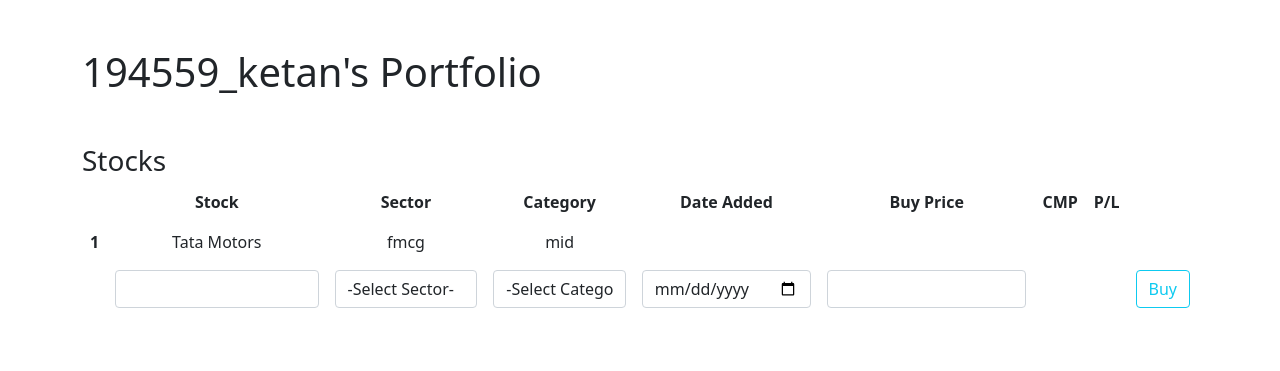
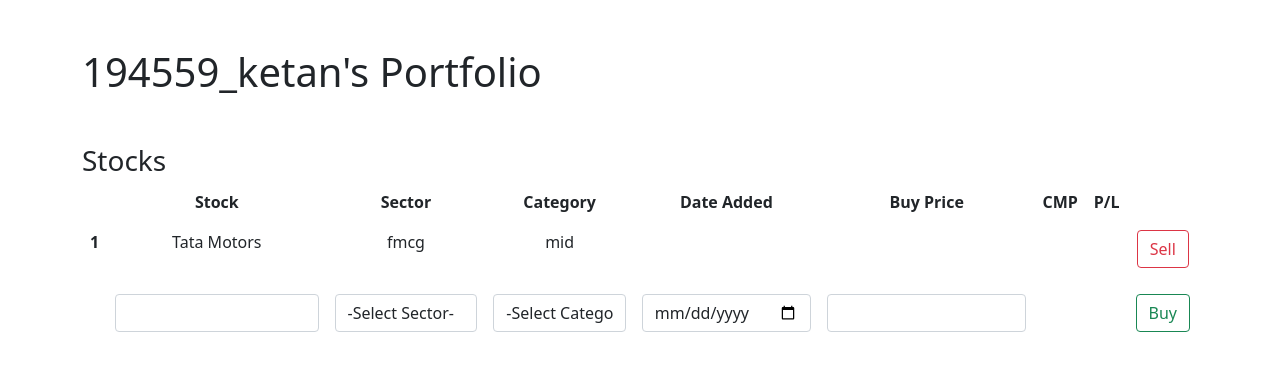
Before and after one commit to ketann26/Stock-Screener, a Flask app: page /portfolio in a window 1280 px wide. Shown: the part 56-427 px from the top of the page. Run offline with Flask 2, Linux system fonts and the light colour scheme; a user stored in the database is signed in; data comes from the database, SQL or seed files in the repository; both versions use the stored data as it was after the commit.

Commit message:
Delete entries from database

```diff
--- a/stockscreener/forms.py
+++ b/stockscreener/forms.py
@@ -1,6 +1,6 @@
 from flask.app import Flask
 from flask_wtf import FlaskForm
-from wtforms import StringField, PasswordField, SubmitField
+from wtforms import StringField, PasswordField, SubmitField, HiddenField
 from wtforms.fields.choices import SelectField
 from wtforms.fields.datetime import DateField
 from wtforms.fields.numeric import DecimalField
@@ -58,4 +58,9 @@ class BuyStockForm(FlaskForm):
                                                 ('small', 'Small Cap')])
     date_added = DateField('Date Added')
     buy = DecimalField('Buy Price')
-    submit = SubmitField('Buy')
+    buy_btn = SubmitField('Buy')
+
+class SellStockForm(FlaskForm):
+
+    sell_id = HiddenField('Hidden Table Row ID')
+    sell_btn = SubmitField('Sell')
--- a/stockscreener/routes.py
+++ b/stockscreener/routes.py
@@ -3,7 +3,7 @@ from flask_bcrypt import check_password_hash
 from flask_login import login_user, current_user, logout_user, login_required
 
 from stockscreener import app, bcrypt, db
-from stockscreener.forms import RegistrationForm, LoginForm, BuyStockForm
+from stockscreener.forms import RegistrationForm, LoginForm, BuyStockForm, SellStockForm
 from stockscreener.models import Portfolio, User
 
 db.create_all()
@@ -40,6 +40,7 @@ def login():
             return redirect(next_page) if next_page else redirect(url_for('root'))
         else:
             flash(f'Login failed! Please check the email and password', 'danger')
+
     return render_template('login.html', title='Log In', form=form)
 
 @app.route("/logout")
@@ -57,30 +58,30 @@ def account():
 @login_required
 def view_portfolio():
 
-    form = BuyStockForm()
+    buyform = BuyStockForm()
+    sellform = SellStockForm()
     holdings = Portfolio.query.filter_by(user_id=current_user.id)
 
-    if form.validate_on_submit():
+    if sellform.sell_btn.data and sellform.validate():
 
-        new_stock = Portfolio(stock=form.stock_name.data, sector=form.sector.data, category=form.category.data,
+        stock_to_sell = Portfolio.query.get(sellform.sell_id.data)
+        db.session.delete(stock_to_sell)
+        db.session.commit()
+        flash('Stock Removed from Holdings!', 'danger')
+
+        return redirect(url_for('view_portfolio'))
+
+    if buyform.buy_btn.data and buyform.validate():
+
+        new_stock = Portfolio(stock=buyform.stock_name.data, sector=buyform.sector.data, category=buyform.category.data,
                                 author=current_user)
         db.session.add(new_stock)
         db.session.commit()
         flash('Stock Added to Holdings!', 'success')
+
         return redirect(url_for('view_portfolio'))
 
-    return render_template('portfolio.html', title='Portfolio', form=form, holdings=holdings)
-
-# @app.route("/portfolio/buy", methods=['POST', 'GET'])
-# @login_required
-# def buy():
-
-#     form = BuyStockForm()
-
-#     if form.validate_on_submit():
-#         flash('Stock Added to Holdings!', 'success')
-#         return redirect(url_for('view_portfolio'))
-#     return render_template('')
+    return render_template('portfolio.html', title='Portfolio', buyform=buyform, sellform=sellform, holdings=holdings)
 
 
 # date_added=form.date_added.data, buy=form.buy.data,
--- a/stockscreener/templates/portfolio.html
+++ b/stockscreener/templates/portfolio.html
@@ -27,83 +27,98 @@
             <td>{{ holding.stock }}</td>
             <td>{{ holding.sector }}</td>
             <td>{{ holding.category }}</td>
+            <td></td>
+            <td></td>
+            <td></td>
+            <td></td>
+            <td>
+                <form method="POST">
+                    {{ sellform.csrf_token }}
+                    {{ sellform.sell_id(value=holding.id) }}
+                    {{ sellform.sell_btn(class='btn btn-outline-danger') }}
+                </form>
+            </td>
         </tr>
         {% endfor %}
+
+
+
     </tbody>
 
+    <tr height="10px"></tr>
     <tfoot>
         <form method="POST">
-            {{ form.csrf_token }}
+            {{ buyform.csrf_token }}
             <tr>
                 <th></th>
                 <td>
-                    <!-- {{ form.stock_name(class="form-control form-control") }} -->
-                    {% if form.stock_name.errors %}
-                        {{ form.stock_name(class="form-control form-control is-invalid") }}
+
+                    {% if buyform.stock_name.errors %}
+                        {{ buyform.stock_name(class="form-control form-control is-invalid") }}
                         <div class="invalid-feedback">
-                            {% for error in form.stock_name.errors %}
+                            {% for error in buyform.stock_name.errors %}
                                 {{ error }}
                             {% endfor %}
                         </div>
                     {% else %}
-                        {{ form.stock_name(class="form-control form-control") }}
+                        {{ buyform.stock_name(class="form-control form-control") }}
                     {% endif %}
                 </td>
                 <td>
-                    <!-- {{ form.sector(class="form-control form-control") }} -->
-                    {% if form.sector.errors %}
-                        {{ form.sector(class="form-control form-control is-invalid") }}
+
+                    {% if buyform.sector.errors %}
+                        {{ buyform.sector(class="form-control form-control is-invalid") }}
                         <div class="invalid-feedback">
-                            {% for error in form.sector.errors %}
+                            {% for error in buyform.sector.errors %}
                                 {{ error }}
                             {% endfor %}
                         </div>
                     {% else %}
-                        {{ form.sector(class="form-control form-control") }}
+                        {{ buyform.sector(class="form-control form-control") }}
                     {% endif %}
                 </td>
                 <td>
-                    <!-- {{ form.category(class="form-control form-control") }} -->
-                    {% if form.category.errors %}
-                        {{ form.category(class="form-control form-control is-invalid") }}
+
+                    {% if buyform.category.errors %}
+                        {{ buyform.category(class="form-control form-control is-invalid") }}
                         <div class="invalid-feedback">
-                            {% for error in form.category.errors %}
+                            {% for error in buyform.category.errors %}
                                 {{ error }}
                             {% endfor %}
                         </div>
                     {% else %}
-                        {{ form.category(class="form-control form-control") }}
+                        {{ buyform.category(class="form-control form-control") }}
                     {% endif %}
                 </td>
                 <td>
-                    <!-- {{ form.date_added(class="form-control form-control datepicker") }} -->
-                    {% if form.date_added.errors %}
-                    {{ form.date_added(class="form-control form-control is-invalid") }}
+
+                    {% if buyform.date_added.errors %}
+                    {{ buyform.date_added(class="form-control form-control is-invalid") }}
                     <div class="invalid-feedback">
-                        {% for error in form.date_added.errors %}
+                        {% for error in buyform.date_added.errors %}
                             {{ error }}
                         {% endfor %}
                     </div>
                 {% else %}
-                    {{ form.date_added(class="form-control form-control") }}
+                    {{ buyform.date_added(class="form-control form-control") }}
                 {% endif %}
                 </td>
                 <td>
-                    <!-- {{ form.buy(class="form-control form-control") }} -->
-                    {% if form.buy.errors %}
-                        {{ form.buy(class="form-control form-control is-invalid") }}
+
+                    {% if buyform.buy.errors %}
+                        {{ buyform.buy(class="form-control form-control is-invalid") }}
                         <div class="invalid-feedback">
-                            {% for error in form.buy.errors %}
+                            {% for error in buyform.buy.errors %}
                                 {{ error }}
                             {% endfor %}
                         </div>
                     {% else %}
-                        {{ form.buy(class="form-control form-control") }}
+                        {{ buyform.buy(class="form-control form-control") }}
                     {% endif %}
                 </td>
                 <td></td>
                 <td></td>
-                <td>{{ form.submit(class="btn btn-outline-info")}}</td>
+                <td>{{ buyform.buy_btn(class="btn btn-outline-success") }}</td>
 
             </tr>
         </form>
```
Also changed, not shown: stockscreener/userbase.db.
